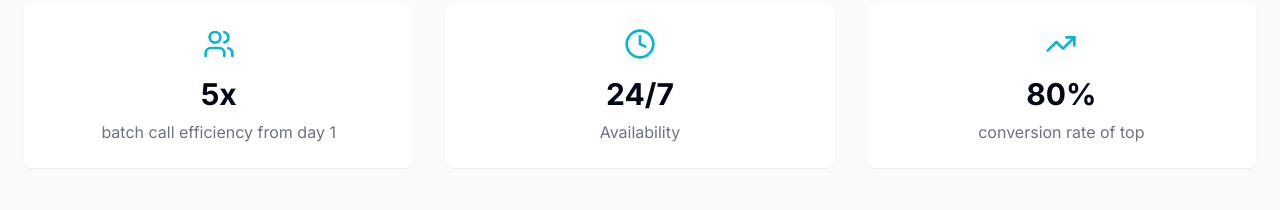
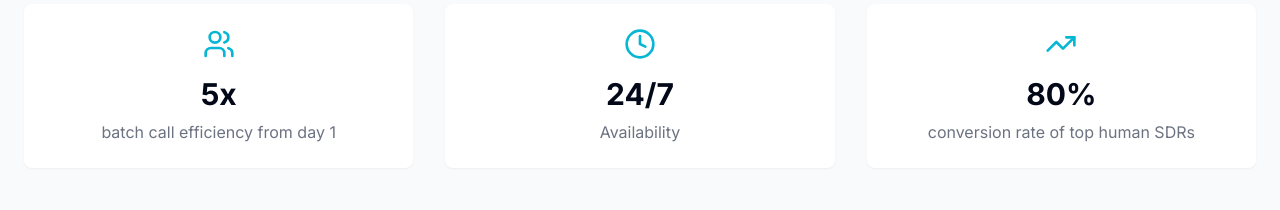
Before and after one commit to Terriously/qonvo, a React (Vite) app: page / in a window 1280 px wide. Shown: the part 1420-1630 px from the top of the page. Built offline with nearby package versions, Linux system fonts and the light colour scheme.

Commit message:
Update conversion rate metric
Update the conversion rate metric displayed on the homepage to reflect the conversion rate of top human SDRs.

```diff
--- a/src/components/Metrics.tsx
+++ b/src/components/Metrics.tsx
@@ -15,7 +15,7 @@ const metrics = [
   {
     icon: TrendingUp,
     value: "80%",
-    label: "conversion rate of top"
+    label: "conversion rate of top human SDRs"
   }
 ];
 
```
